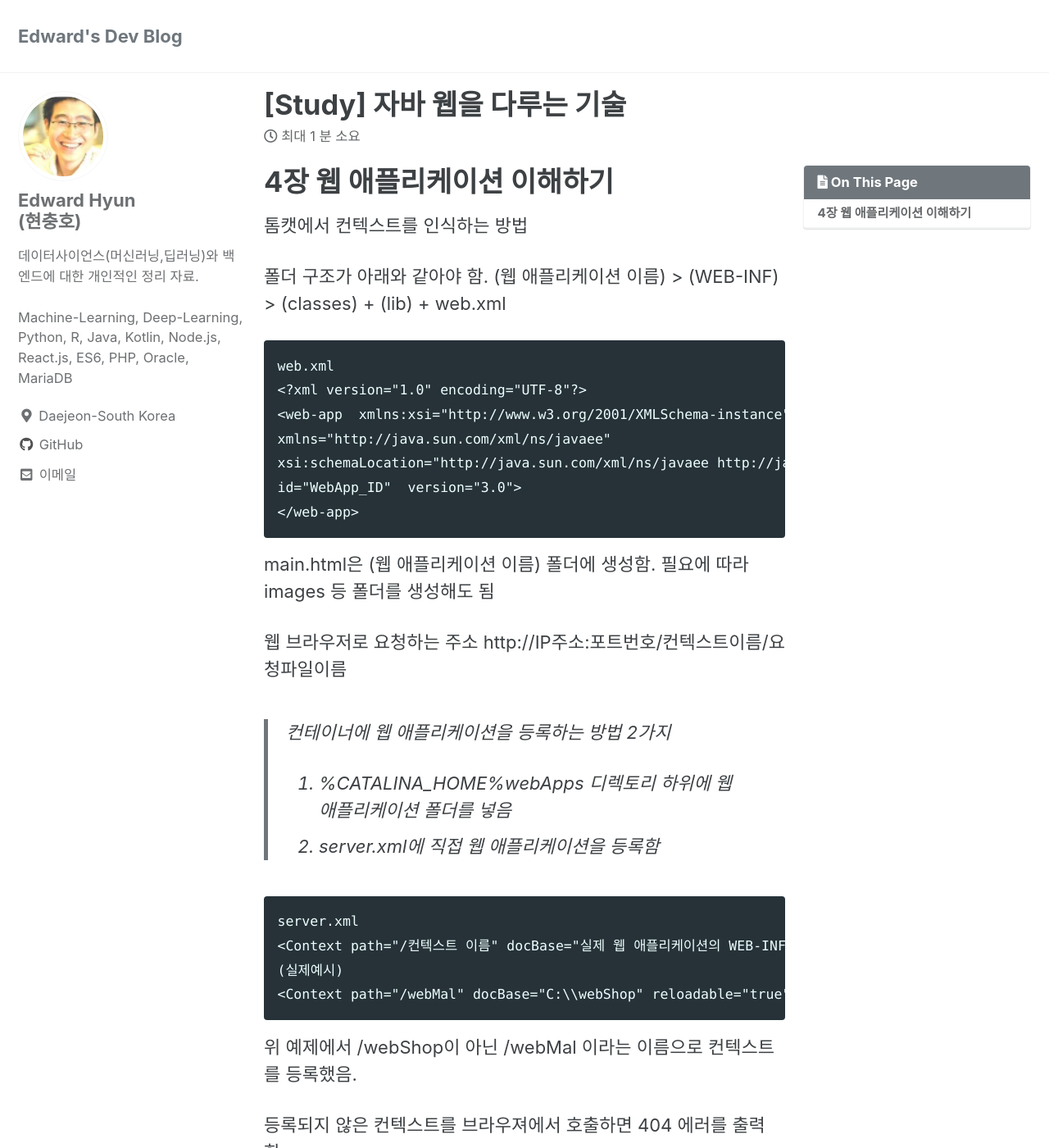
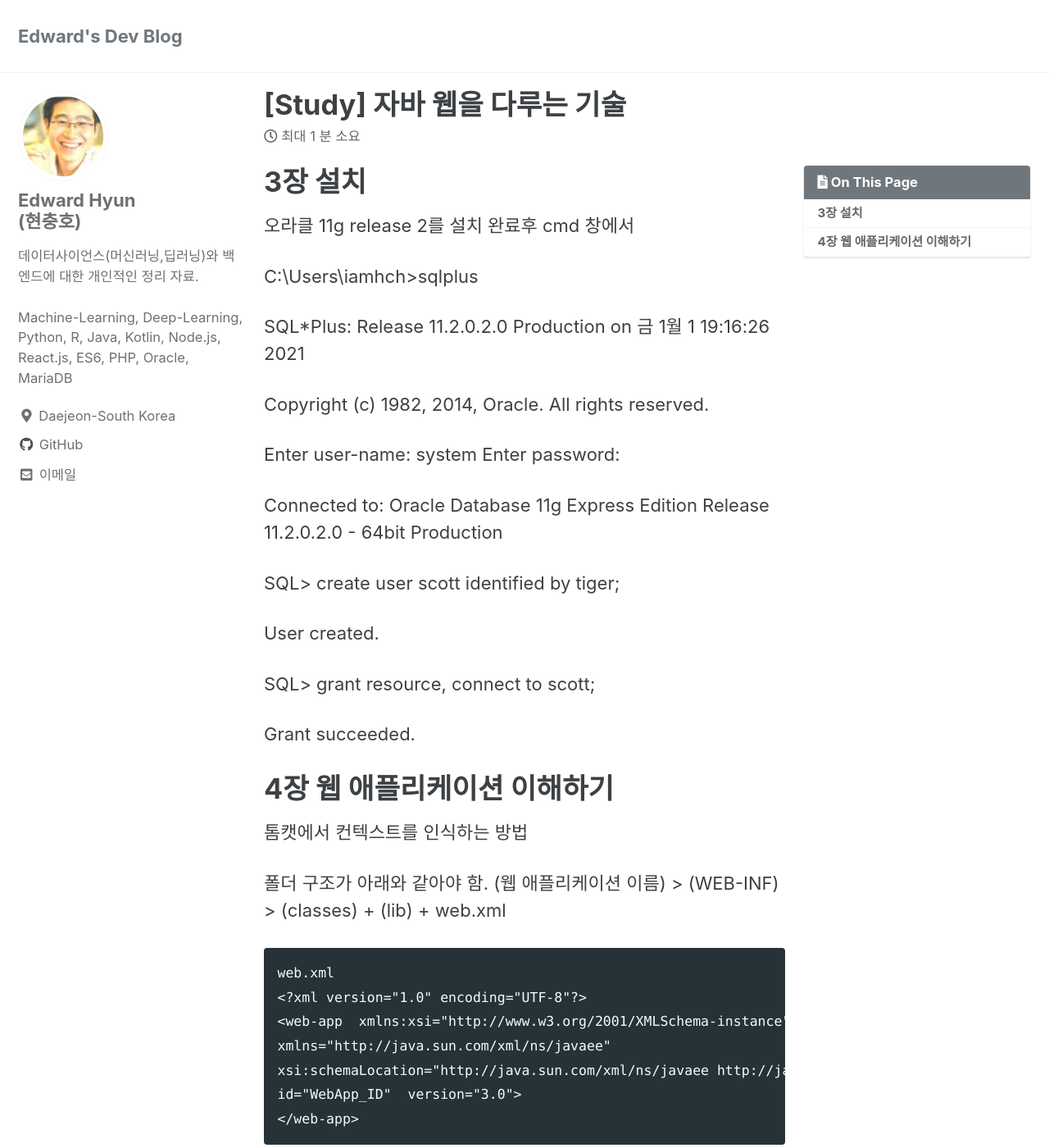
Before and after one commit to iamhch24/iamhch24.github.io, a Jekyll site: the page built from _posts/2020-12-28-[Study] 자바 웹을 다루는 기술.md, in a window 1280 px wide and 1400 px high. Shown: the whole window at 82% size. Built offline with Jekyll 4.4.1, drawn with Linux system fonts in a browser that asks for light colours; cached includes are drawn as plain includes.

Commit message:
_posts/2020-12-28-[Study] 자바 웹을 다루는 기술.md updated from https://stackedit.io/

```diff
--- a/_posts/2020-12-28-[Study] 자바 웹을 다루는 기술.md
+++ b/_posts/2020-12-28-[Study] 자바 웹을 다루는 기술.md
@@ -9,6 +9,33 @@ tags:
     - spring
 toc: true
 ---
+# 3장 설치
+오라클 11g release 2를 설치 완료후
+cmd 창에서
+
+
+C:\Users\iamhch>sqlplus
+
+SQL*Plus: Release 11.2.0.2.0 Production on 금 1월 1 19:16:26 2021
+
+Copyright (c) 1982, 2014, Oracle.  All rights reserved.
+
+Enter user-name: system
+Enter password:
+
+Connected to:
+Oracle Database 11g Express Edition Release 11.2.0.2.0 - 64bit Production
+
+SQL> create user scott identified by tiger;
+
+User created.
+
+SQL> grant resource, connect to scott;
+
+Grant succeeded.
+
+
+
 # 4장 웹 애플리케이션 이해하기
 톰캣에서 컨텍스트를 인식하는 방법
 
```
Also changed, not shown: other parts of _posts/2020-12-28-[Study] 자바 웹을 다루는 기술.md (+2 -1 lines).
